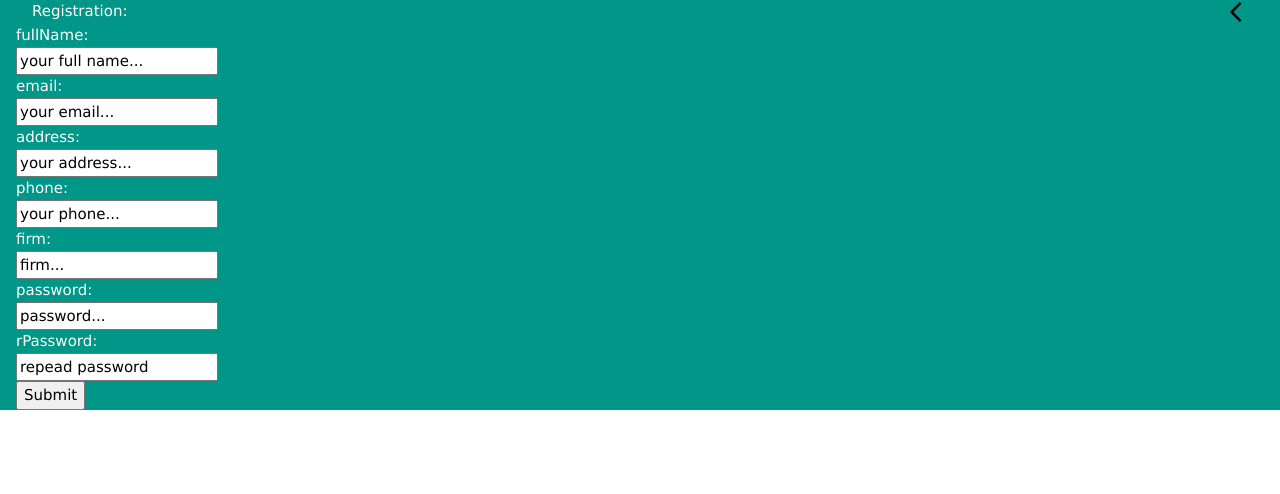
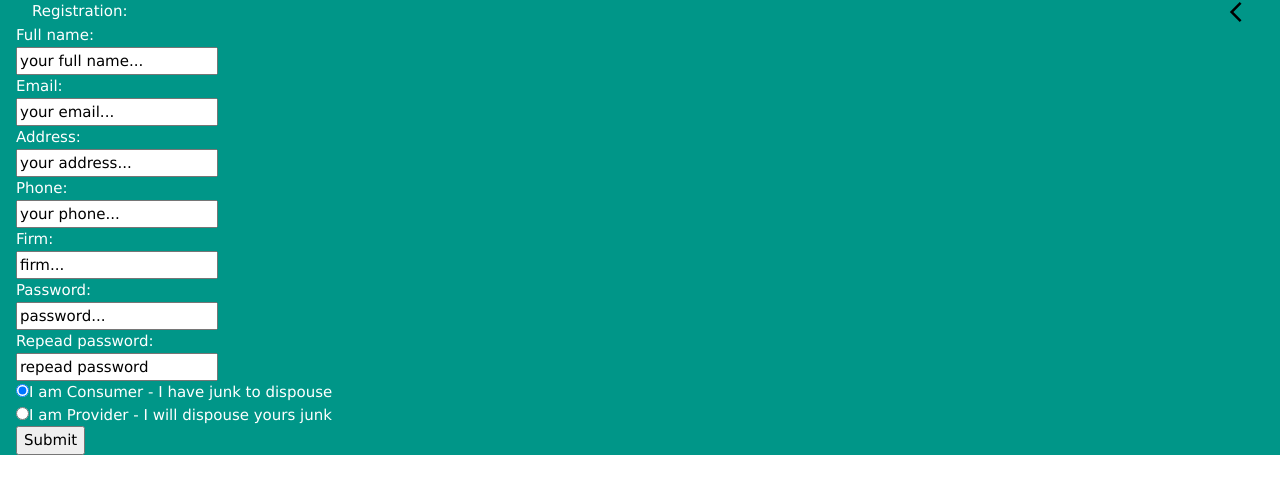
Before and after one commit to wilczynski87/Take-My-Junk, a React (Create React App) app: page / in a window 1280 px wide. Both pictures are taken after a click on the element "Register here.". Shown: the top 494 px of the page. Built offline with nearby package versions, Linux system fonts and the light colour scheme.

Commit message:
validation frontend for "register" and "create auction"

```diff
--- a/src/CreateAuction.js
+++ b/src/CreateAuction.js
@@ -2,10 +2,13 @@
 - submit button zrobić
 - fetch w tworzeniau auckji
 */
-import React, { useState } from 'react';
+import React, { useState, useContext } from 'react';
 import MenuPanel from './menu';
+import { UserContext } from './context';
 
 const CreateAuction = () => {
+
+    const [menu, setMenu] = useContext(UserContext);
 
     const [myForm, setForm] = useState({
         title: 'meaningfull title...',
@@ -13,8 +16,8 @@ const CreateAuction = () => {
         volume: 'how much junk in m3',
         containerType: 'container type...',
         containerNumber: 'number of containers...',
-        startDate: 'when to deliver container?',
-        endDate: 'when to pick up an container?',
+        startDate: '',
+        endDate: '',
         address: 'where to deliver an container?',
         notes: 'notes...'
     });
@@ -23,17 +26,55 @@ const CreateAuction = () => {
         event.preventDefault();
         let dataToSend = JSON.stringify({myForm});
         console.log("Data to send " + dataToSend);
+        setMenu({type: 'setMenu', payload: 'main'});
+    }
+
+    const nameValidator = (name) => {
+        switch(name) {
+            case 'junkType':
+                return 'Junk Type: ';
+            case 'containerType':
+                return 'Container Type: ';
+            case 'containerNumber':
+                return 'Container Number: ';
+            case 'startDate':
+                return 'Start Date: ';
+            case 'endDate':
+                return 'End Date: ';
+            default:
+                name = name.split("");
+                name[0] = name[0].toUpperCase();
+                name = name.join("") + ": ";
+                return name;
+        }
+    }
+
+    const typeValidator = (type) => {
+        switch(type) {
+            case 'startDate':
+                return 'date';
+            case 'endDate':
+                return 'date'
+            default:
+                return 'text';
+        }
     }
 
     const myLabel = (key) => {
         return (
             <div key={key}>
-                <label for={key}>{`${key}:`}</label> <br />
+                <label for={key}>{nameValidator(key)}</label> <br />
                         <input
-                            type="text"
+                            type={typeValidator(key)}
                             id={key}
                             name={key}
                             value = {myForm[key]}
+                            onClick = {() => setForm(myForm => (
+                                {
+                                    ...myForm,
+                                    [key]: ""
+                                }
+                            ))}
                             onChange = {event => setForm(myForm => (
                                 {
                                     ...myForm,
--- a/src/Register.js
+++ b/src/Register.js
@@ -22,15 +22,46 @@ const Register = () => {
         rPassword: 'repead password'
     })
 
+    const nameValidator = (name) => {
+        switch(name) {
+            case 'fullName':
+                return 'Full name: ';
+            case 'rPassword':
+                return 'Repead password: ';
+            default:
+                name = name.split("");
+                name[0] = name[0].toUpperCase();
+                name = name.join("") + ": ";
+                return name;
+        }
+    }
+
+    const typeValidator = (type) => {
+        switch(type) {
+            case 'email':
+                return 'email';
+            case 'phone':
+                return 'tel'
+            default:
+                return 'text';
+        }
+    }
+
     const inputer = (key) => {
         return (
             <div key={key}>
-                <label for={key}>{`${key}:`}</label> <br />
+                <label for={key}>{nameValidator(key)}</label> <br />
                         <input
-                            type="text"
+                            type={typeValidator(key)}
                             id={key}
                             name={key}
                             value = {user[key]}
+                            onClick = {() => setUser(user => (
+                                {
+                                    ...user,
+                                    [key]: ""
+                                }
+                            ))}
                             onChange = {event => setUser(user => (
                                 {
                                     ...user,
@@ -44,7 +75,13 @@ const Register = () => {
 
     const submitHandler = (event) => {
         event.preventDefault();
-
+        if(user.password !== user.rPassword) {
+            alert("Passwords do not match");
+        } else {
+            const toSend = JSON.stringify(user);
+            console.log(toSend);
+            back();
+        }
     }
 
     const back = () => {
@@ -60,7 +97,10 @@ const Register = () => {
             <div>
                 <form onSubmit={(event) => submitHandler(event)}>
                     {Object.keys(user).map((key) => inputer(key))}
-
+                    <input type='radio' value='Consumer' name='type' defaultChecked/>
+                    <label>I am Consumer - I have junk to dispouse</label> <br />
+                    <input type='radio' value='Provider' name='type' />
+                    <label>I am Provider - I will dispouse yours junk</label><br />
                     <input type='submit' value='Submit' />
                 </form>
             </div>
```
